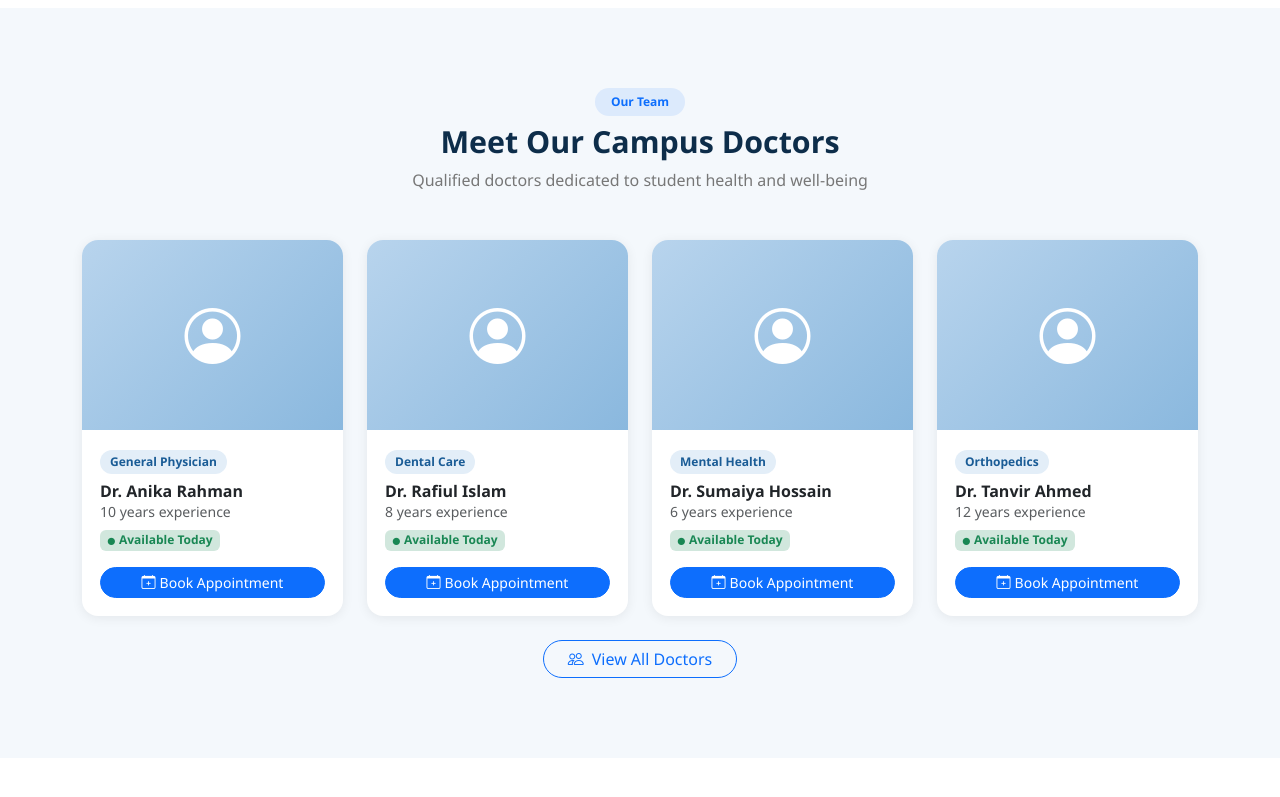
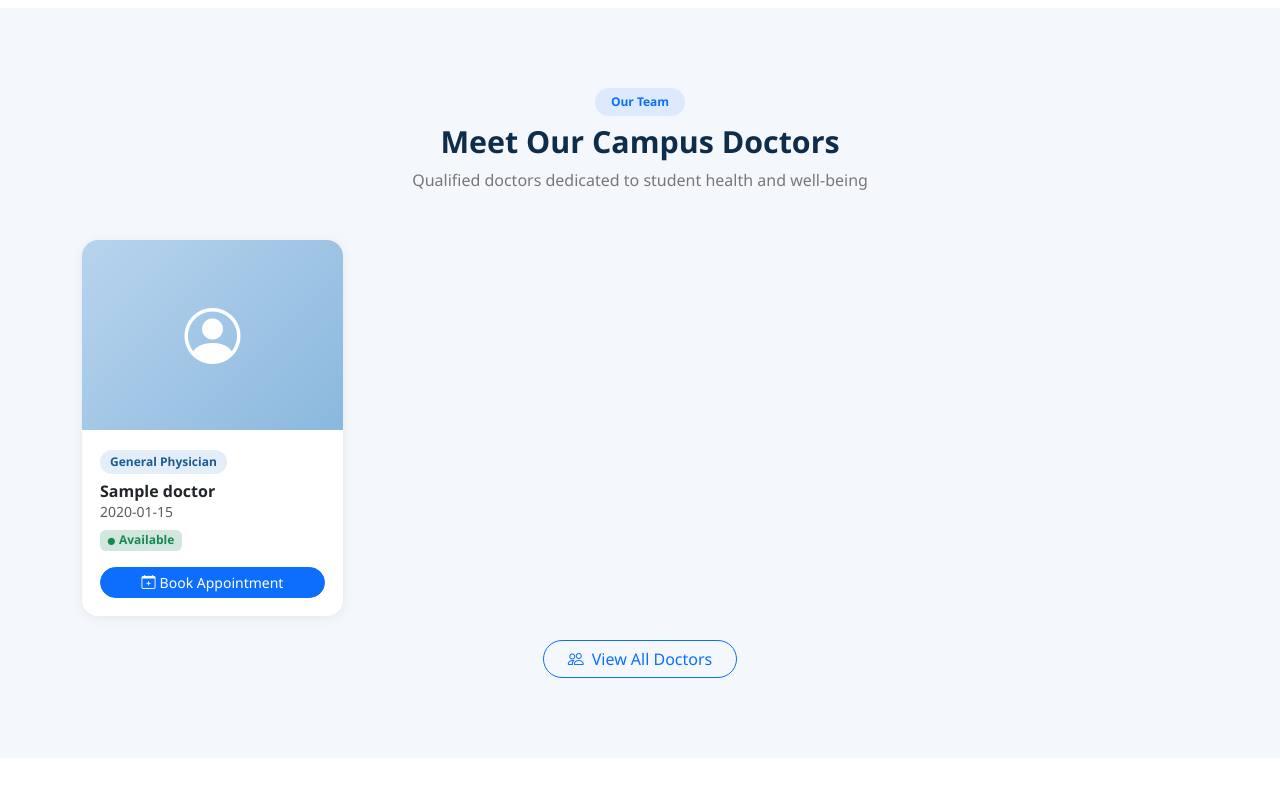
Before and after one commit to voidnova-code/AUdoc, a Django app: page / in a window 1280 px wide. Shown: the part 2116-2913 px from the top of the page. Run offline with Django 5.2, Linux system fonts and the light colour scheme; tables that the repository leaves empty hold one stand-in row (values such as "Sample post").

Commit message:
🔄 Sync 'Meet Our Campus Doctors' section with live database
- views.py: replace hardcoded doctors list with
  Doctor.objects.filter(is_available=True) query
- home.html: fix template fields to match Doctor model
  (specialty → get_specialized_in_display, experience → available_time)
- Add {% empty %} fallback when no doctors exist in DB

Co-Authored-By: Claude Sonnet 4.6 <noreply@anthropic.com>

```diff
--- a/AUdoc_back/app/templates/app/home.html
+++ b/AUdoc_back/app/templates/app/home.html
@@ -555,12 +555,12 @@
             <i class="bi bi-person-circle"></i>
           </div>
           <div class="card-body">
-            <span class="badge-dept">{{ doctor.specialty }}</span>
+            <span class="badge-dept">{{ doctor.get_specialized_in_display }}</span>
             <h6 class="fw-bold mt-2 mb-0">{{ doctor.name }}</h6>
-            <small class="text-muted d-block mb-2">{{ doctor.experience }} experience</small>
+            <small class="text-muted d-block mb-2">{{ doctor.available_time }}</small>
             <div class="d-flex align-items-center gap-2 mb-3">
               <span class="badge bg-success-subtle text-success fw-semibold" style="font-size:.75rem;">
-                <i class="bi bi-circle-fill me-1" style="font-size:.45rem;vertical-align:middle;"></i>Available Today
+                <i class="bi bi-circle-fill me-1" style="font-size:.45rem;vertical-align:middle;"></i>Available
               </span>
             </div>
             <a href="{% url 'appointment' %}" class="btn btn-sm btn-primary w-100 rounded-pill">
@@ -568,6 +568,11 @@
             </a>
           </div>
         </div>
+      </div>
+      {% empty %}
+      <div class="col-12 text-center py-5">
+        <i class="bi bi-person-x" style="font-size:3rem;color:#ccc;"></i>
+        <p class="text-muted mt-3">No doctors listed yet. Check back soon!</p>
       </div>
       {% endfor %}
     </div>
--- a/AUdoc_back/app/views.py
+++ b/AUdoc_back/app/views.py
@@ -375,13 +375,8 @@ def home(request):
         {"icon": "🏃", "name": "Physiotherapy",              "count": 3},
     ]
 
-    # Campus doctors
-    doctors = [
-        {"name": "Dr. Anika Rahman",    "specialty": "General Physician",  "experience": "10 years"},
-        {"name": "Dr. Rafiul Islam",    "specialty": "Dental Care",        "experience": "8 years"},
-        {"name": "Dr. Sumaiya Hossain", "specialty": "Mental Health",      "experience": "6 years"},
-        {"name": "Dr. Tanvir Ahmed",    "specialty": "Orthopedics",        "experience": "12 years"},
-    ]
+    # Campus doctors — pulled live from the database
+    doctors = Doctor.objects.filter(is_available=True).order_by("specialized_in", "name")
 
     return render(request, "app/home.html", {
         "specialties":      specialties,
```
